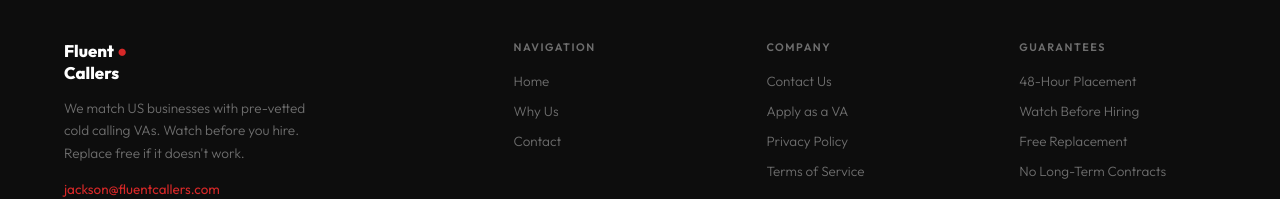
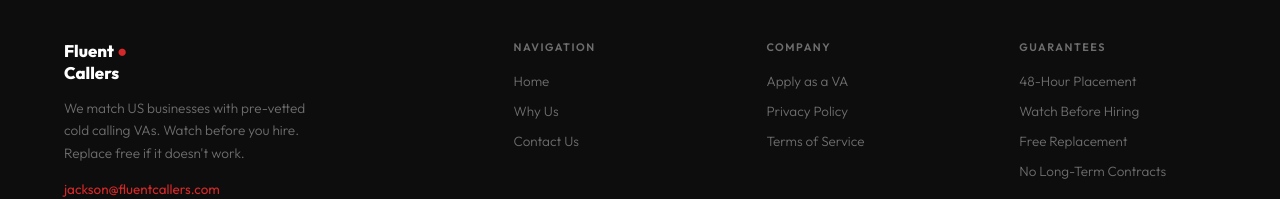
Before and after one commit to abdullahtawfikk/fluentcallers, a Next.js app: page / in a window 1280 px wide. Shown: the part 2925-3124 px from the top of the page. Built offline with nearby package versions, Linux system fonts and the light colour scheme.

Commit message:
Rename Contact to Contact Us in footer nav, remove Contact Us from company column

```diff
--- a/components/Footer.tsx
+++ b/components/Footer.tsx
@@ -15,13 +15,12 @@
           <ul className="flinks">
             <li><Link href="/">Home</Link></li>
             <li><Link href="/why">Why Us</Link></li>
-            <li><Link href="/contact">Contact</Link></li>
+            <li><Link href="/contact">Contact Us</Link></li>
           </ul>
         </div>
         <div>
           <div className="fcol-title">Company</div>
           <ul className="flinks">
-            <li><a href="mailto:jackson@fluentcallers.com">Contact Us</a></li>
             <li><Link href="/apply">Apply as a VA</Link></li>
             <li><Link href="/privacy">Privacy Policy</Link></li>
             <li><Link href="/terms">Terms of Service</Link></li>
```
